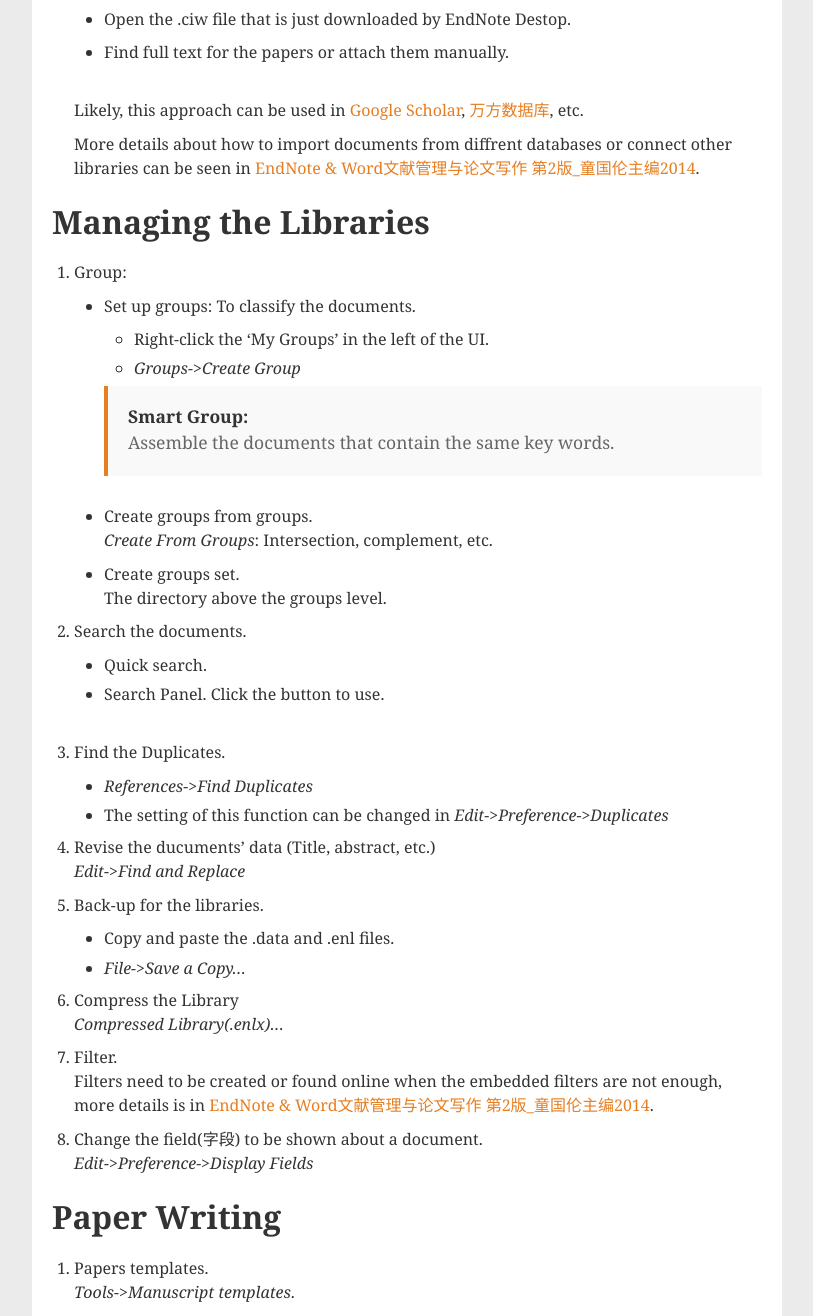
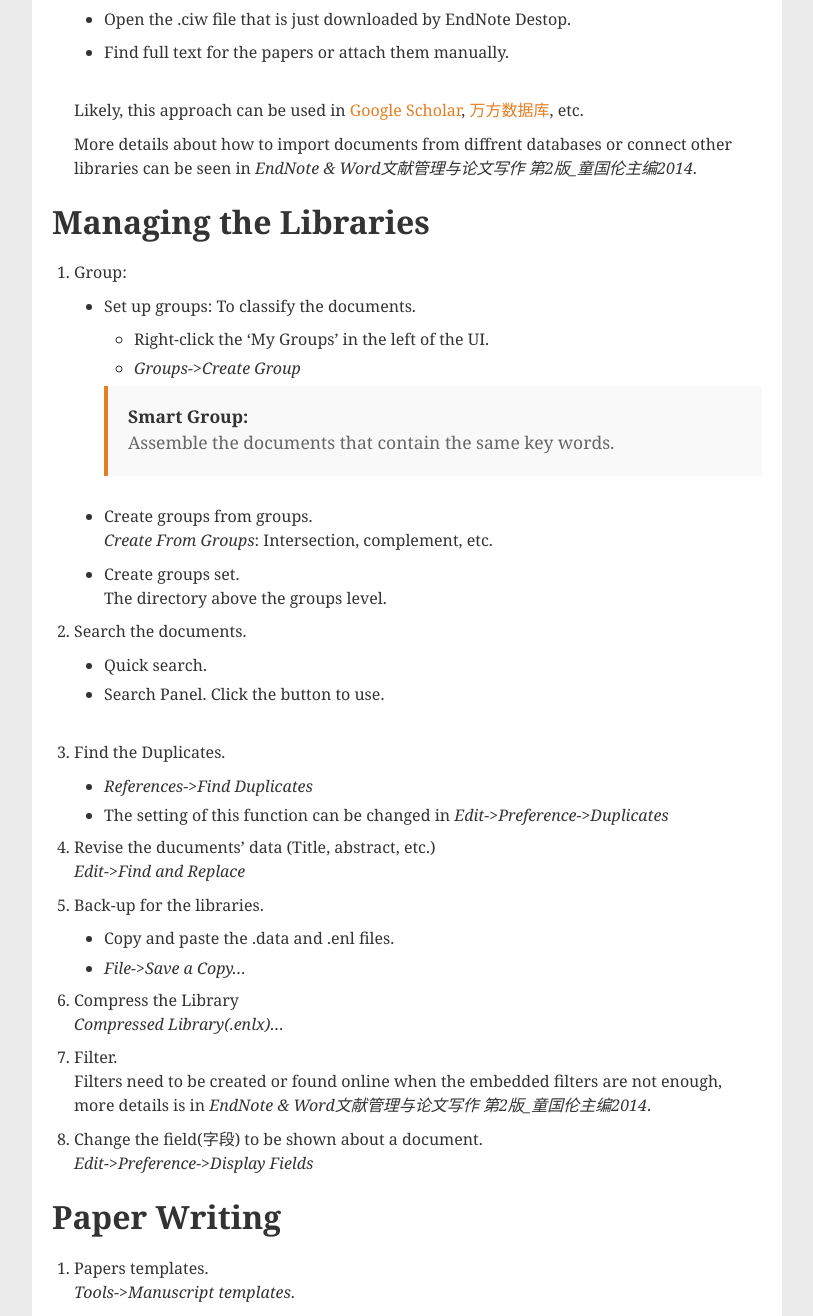
Before and after one commit to 1997Jonas/1997Jonas.github.io, a plain HTML site: page 2019/03/11/Basic-usage-of-EndNote/index.html in a window 1280 px wide. Shown: the part 1786-3102 px from the top of the page, without its empty margins (38-851 px from the left). Drawn offline with Linux system fonts and the light colour scheme; a script that the page names is missing.

Commit message:
Site updated: 2019-03-11 18:24:12

```diff
--- a/2019/03/11/Basic-usage-of-EndNote/index.html
+++ b/2019/03/11/Basic-usage-of-EndNote/index.html
@@ -219,7 +219,7 @@ gtag(&#39;config&#39;, &#39;UA-135921603-1&#39;); &lt;/script&gt;', 'auto');
 </li>
 </ul>
 <p>Likely, this approach can be used in <a href="https://scholar.google.com/" target="_blank" rel="noopener">Google Scholar</a>, <a href="http://new.wanfangdata.com.cn/" target="_blank" rel="noopener">万方数据库</a>, etc.</p>
-<p>More details about how to import documents from diffrent databases or connect other libraries can be seen in <a href="https://1997jonas.github.io/static/EndNote &amp; Word文献管理与论文写作 第2版_童国伦主编2014.pdf" target="_blank" rel="noopener">EndNote &amp; Word文献管理与论文写作 第2版_童国伦主编2014</a>.</p>
+<p>More details about how to import documents from diffrent databases or connect other libraries can be seen in <em>EndNote &amp; Word文献管理与论文写作 第2版_童国伦主编2014</em>.</p>
 </li>
 </ol>
 <h1 id="Managing-the-Libraries"><a href="#Managing-the-Libraries" class="headerlink" title="Managing the Libraries"></a><strong>Managing the Libraries</strong></h1><ol>
@@ -262,7 +262,7 @@ gtag(&#39;config&#39;, &#39;UA-135921603-1&#39;); &lt;/script&gt;', 'auto');
 </li>
 <li><p>Compress the Library<br><em>Compressed Library(.enlx)…</em></p>
 </li>
-<li><p>Filter.<br>Filters need to be created or found online when the embedded filters are not enough, more details is in <a href="https://1997jonas.github.io/static/EndNote &amp; Word文献管理与论文写作 第2版_童国伦主编2014.pdf" target="_blank" rel="noopener">EndNote &amp; Word文献管理与论文写作 第2版_童国伦主编2014</a>.</p>
+<li><p>Filter.<br>Filters need to be created or found online when the embedded filters are not enough, more details is in <em>EndNote &amp; Word文献管理与论文写作 第2版_童国伦主编2014</em>.</p>
 </li>
 <li><p>Change the field(字段) to be shown about a document.<br><em>Edit-&gt;Preference-&gt;Display Fields</em></p>
 </li>
```
Also changed, not shown: content.json (+1 -1 lines), index.html (+1 -1 lines).
